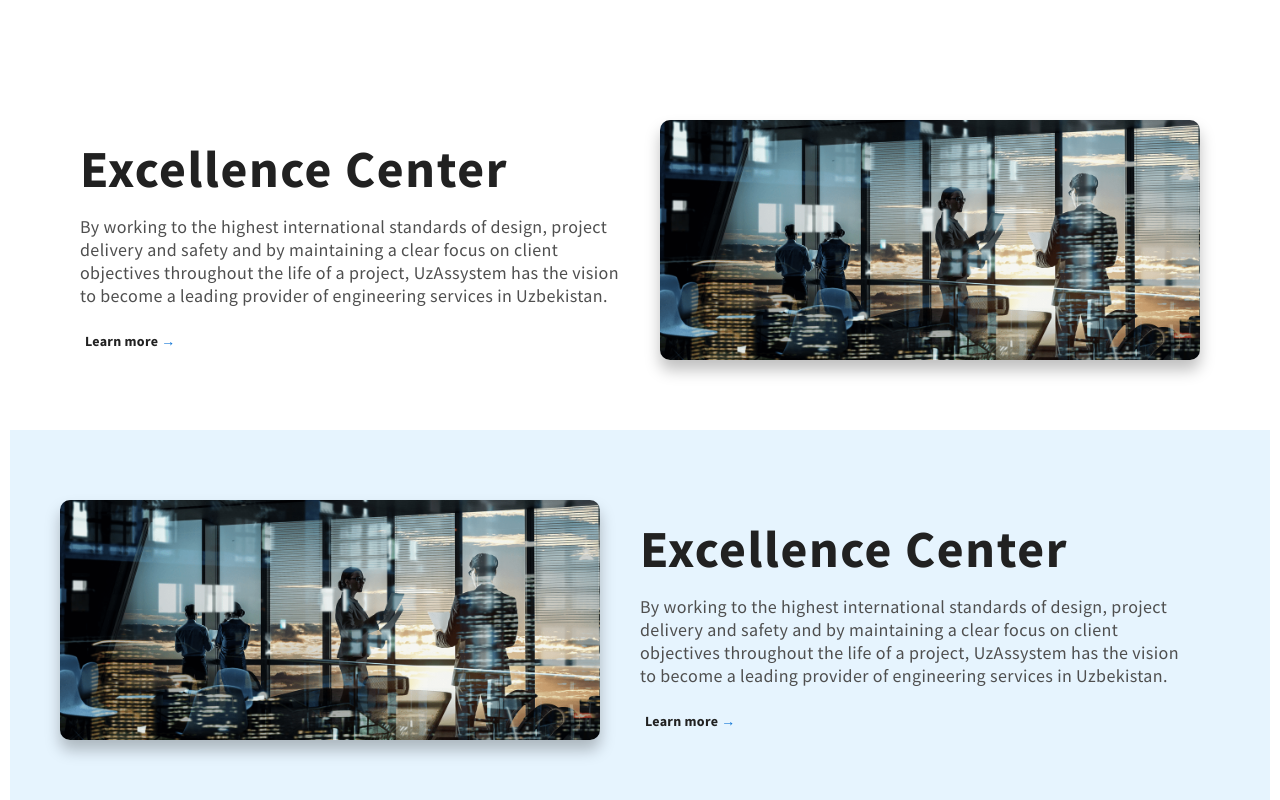
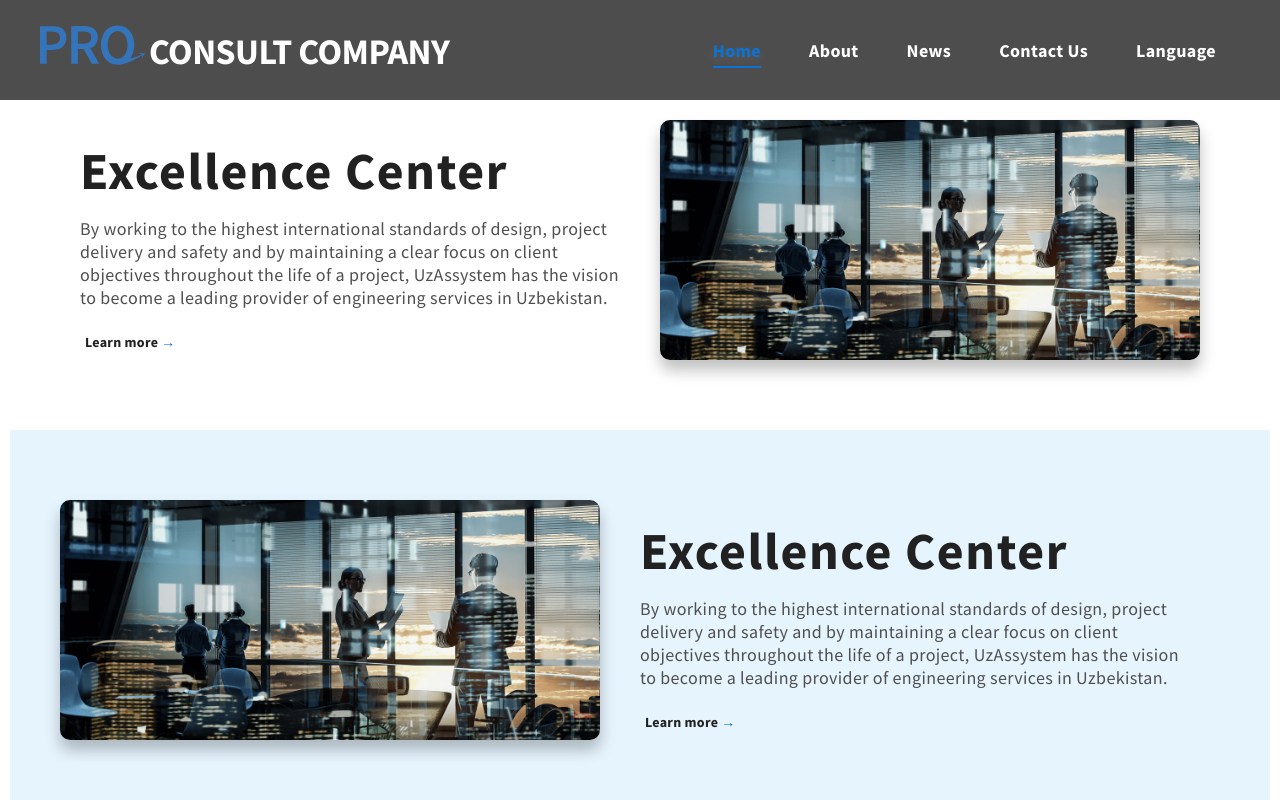
Before and after one commit to Yakub-Egamnazarov/pcc-project, a website: page index.html in a window 1280 px wide. Shown: the top 800 px of the page. Drawn offline with Linux system fonts and the light colour scheme.

Commit message:
Header added
Header Section added,
It's dynamic, with a little script JS involved.
it's dynamically changing its view when scrolled.
TODO: make it responsive for all the devices.

```diff
--- a/index.html
+++ b/index.html
@@ -6,47 +6,46 @@
     <meta name="viewport" content="width=device-width, initial-scale=1.0">
 
 
-    <title>Pro Consultant Company</title>
-
+    <title>Consultant Company</title>
+    <link rel="shortcut icon" href="img/Logo-1.svg" type="image/x-icon">
 
     <link rel="stylesheet" href="css/main.css">
 </head>
 <body>
 
     <main>
-        <!-- <section class="section-hero">
-            <div class="hero">
-                <div class="hero_bg">
+        <header class="header">
+            <div class="content">
+                <div class="header-wrapper">
+                    <a href="index.html" class="header-logo">
+                        <div class="logo-box">
+                            <img src="img/Logo-1.svg" alt="Company Logo" class="logo__img">
+                            <p class="logo__text">Consult Company</p>
+                        </div>
+                    </a>
 
-                </div>
-                <div class="hero_main-block">
-                    <h2 class="hero_heading-tertiary">
-                        Qualification Courses | Advancement Courses | Mentor Selection
-                    </h2>
-                    <h1 class="hero_heading-main">
-                        We Bring Worldwide Experience to Uzbekistan
-                    </h1>
 
-                    <a href="#" class="hero_link">
-                        Learn more
-                        <span>
-                            &rarr;
-                        </span>
-                    </a>
+                    <ul class="nav-links">
+                        <li class="nav-link current">
+                            <a href="index.html">Home</a>
+                        </li>
+                        <li class="nav-link">
+                            <a href="index.html">About</a>
+                        </li>
+                        <li class="nav-link">
+                            <a href="index.html">News</a>
+                        </li>
+                        <li class="nav-link">
+                            <a href="index.html">Contact Us</a>
+                        </li>
+                        <li class="nav-link">
+                            <a href="index.html">Language</a>
+                        </li>
+                    </ul>
                 </div>
 
-                <div class="hero_nav-bar">
-                    <a href="#" class="hero_sublink">Education</a>
-                    <a href="#" class="hero_sublink">Constuction</a>
-                    <a href="#" class="hero_sublink">Equipment Supply</a>
-                    <a href="#" class="hero_sublink">Information Technology</a>
-                    <a href="#" class="hero_sublink">Human Resources</a>
-                </div>
-
-
             </div>
-
-        </section> -->
+        </header>
 
 
         <section class="section-features" id="section-features">
@@ -212,6 +211,6 @@
     </main>
 
 
-
+    <script src="scripts/script.js"></script>
 </body>
 </html>
--- a/sass/base/_typography.scss
+++ b/sass/base/_typography.scss
@@ -1,8 +1,16 @@
 body {
     font-family: 'Source Sans Pro', sans-serif;
     font-weight: 400;
-    line-height: 1.7;
+    line-height: 2rem;
     color: $color-black;
+}
+
+a {
+    text-decoration: none;
+    font-size: 1.8rem;
+    font-weight: 700;
+    line-height: 2rem;
+    letter-spacing: .02em;
 }
 
 .heading-primary {
--- /dev/null
+++ b/sass/components/_logo-box.scss
@@ -0,0 +1,26 @@
+.logo-box {
+    display: flex;
+    align-items: flex-end;
+    justify-content: flex-start;
+
+    margin-bottom: 1rem;
+
+    .logo__img {
+        width: auto;
+        max-width: 100;
+        height: 4rem;
+
+        margin-right: 4px;
+    }
+
+    .logo__text {
+        font-weight: 700;
+        font-size: 36px;
+        color: white;
+        line-height: 100%;
+        letter-spacing: -0.015em;
+        text-transform: uppercase;
+
+        transform: translateY(5px);
+    }
+}
--- a/sass/layout/_footer.scss
+++ b/sass/layout/_footer.scss
@@ -24,32 +24,7 @@
 
     &-message {
         max-width: 50%;
-        .logo-box {
-            display: flex;
-            align-items: flex-end;
-            justify-content: flex-start;
 
-            margin-bottom: 1rem;
-
-            .logo__img {
-                width: auto;
-                max-width: 100;
-                height: 4rem;
-
-                margin-right: 4px;
-            }
-
-            .logo__text {
-                font-weight: 700;
-                font-size: 36px;
-                color: white;
-                line-height: 100%;
-                letter-spacing: -0.015em;
-                text-transform: uppercase;
-
-                transform: translateY(5px);
-            }
-        }
 
         &__text {
             margin-top: 1.5rem;
--- a/sass/layout/_header.scss
+++ b/sass/layout/_header.scss
@@ -0,0 +1,108 @@
+.header {
+
+    width: 100%;
+    background-color:rgba($color-black, .8);
+
+    position: fixed;
+    top: 0;
+    left: 0;
+    right: 0;
+    z-index: 10;
+    transition: all .3s ease-in-out;
+
+    &-wrapper {
+        width: 100%;
+        padding: 2.5rem 0;
+
+        display: flex;
+        align-items: center;
+        justify-content: space-between;
+        transition: all .3s ease-in-out;
+    }
+
+    &-logo {
+
+        .logo__text {
+            transition: all .3s ease-in-out;
+        }
+
+        &:hover {
+            .logo__text {
+                color: $color-primary;
+                text-shadow: 0 4px 12px rgba($color-white, .1);
+            }
+        }
+    }
+
+    .nav-links {
+        display: flex;
+        justify-content: center;
+        align-items: center;
+        list-style-type: none;
+
+        transform: translateY(2px);
+        transition: all .3s ease-in-out;
+
+        .nav-link {
+            padding: 0 2.4rem;
+            transition: all .3s ease-in-out;
+
+            a {
+                color: $color-white;
+                padding-bottom: 4px;
+                border-bottom: 2px solid transparent;
+                transition: all .3s ease-in-out;
+            }
+
+            &:hover,
+            &.current {
+                a {
+                    color: $color-primary;
+                    text-shadow: 0 4px 12px rgba($color-white, .1);
+                }
+            }
+
+            &.current {
+                a {
+                    border-bottom-color: $color-primary;
+                }
+            }
+        }
+    }
+
+    &.active {
+        background-color: $color-white;
+
+        box-shadow: 0 4px 8px rgba($color-white, .4);
+
+        .header {
+            &-wrapper {
+                padding: 1rem 0;
+            }
+
+            &-logo {
+                .logo__text {
+                    color: $color-grey-dark;
+                }
+
+                &:hover {
+                    .logo__text {
+                        color: $color-primary;
+                        text-shadow: 0 4px 12px rgba($color-white, .1);
+                    }
+                }
+            }
+
+
+        }
+
+        .nav-link {
+            a {
+                color: $color-grey-dark;
+            }
+        }
+    }
+
+
+
+}
--- a/sass/main.scss
+++ b/sass/main.scss
@@ -11,11 +11,13 @@
 @import 'base/typography';
 @import 'base/utilities';
 
+@import 'layout/header';
 @import 'layout/content';
 @import 'layout/features';
 @import 'layout/partners';
 @import 'layout/footer';
 
+@import 'components/logo-box';
 @import 'components/btn-text';
 @import 'components/feature';
 @import 'components/email-form';
--- /dev/null
+++ b/scripts/script.js
@@ -0,0 +1,15 @@
+'use strict';
+const header = document.querySelector('.header');
+window.addEventListener('scroll', stickHeader);
+
+
+
+// Creating a sticky header
+
+function stickHeader() {
+    if (window.scrollY > header.offsetHeight + 150) {
+        header.classList.add('active');
+    } else {
+        header.classList.remove('active');
+    }
+}
```
Also changed, not shown: css/main.css.
